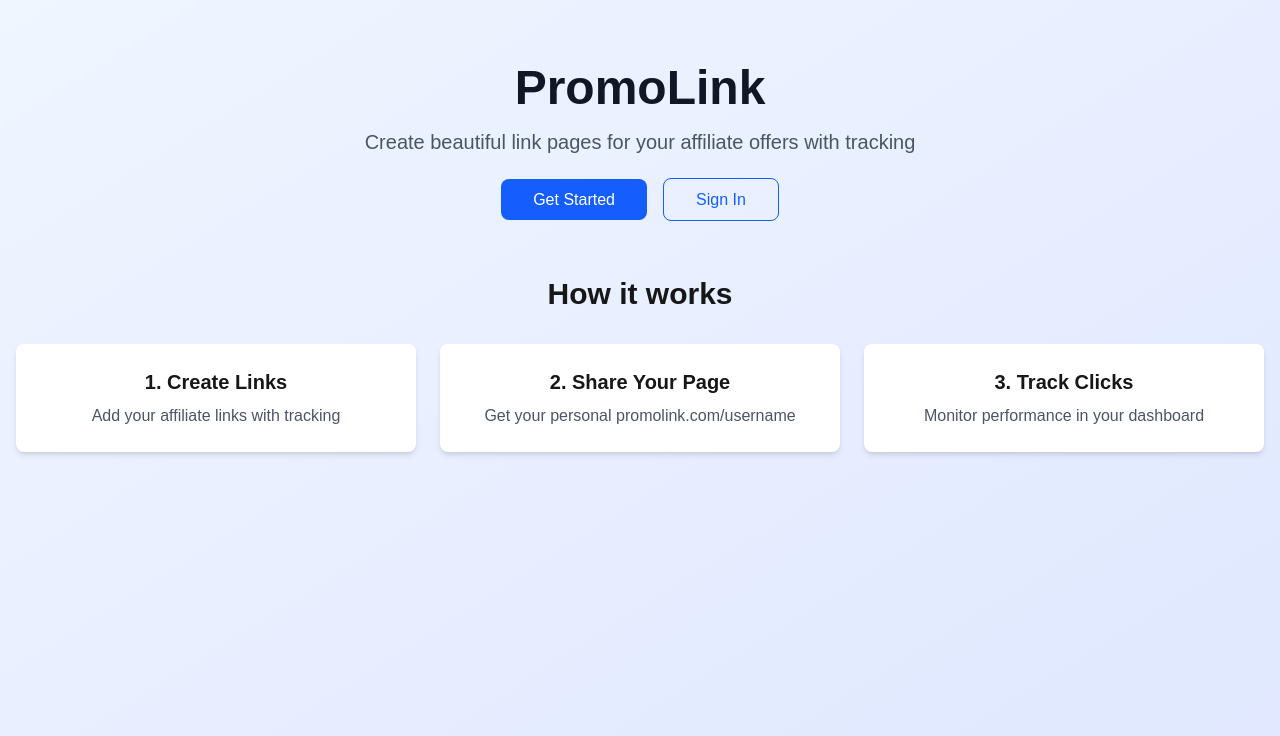
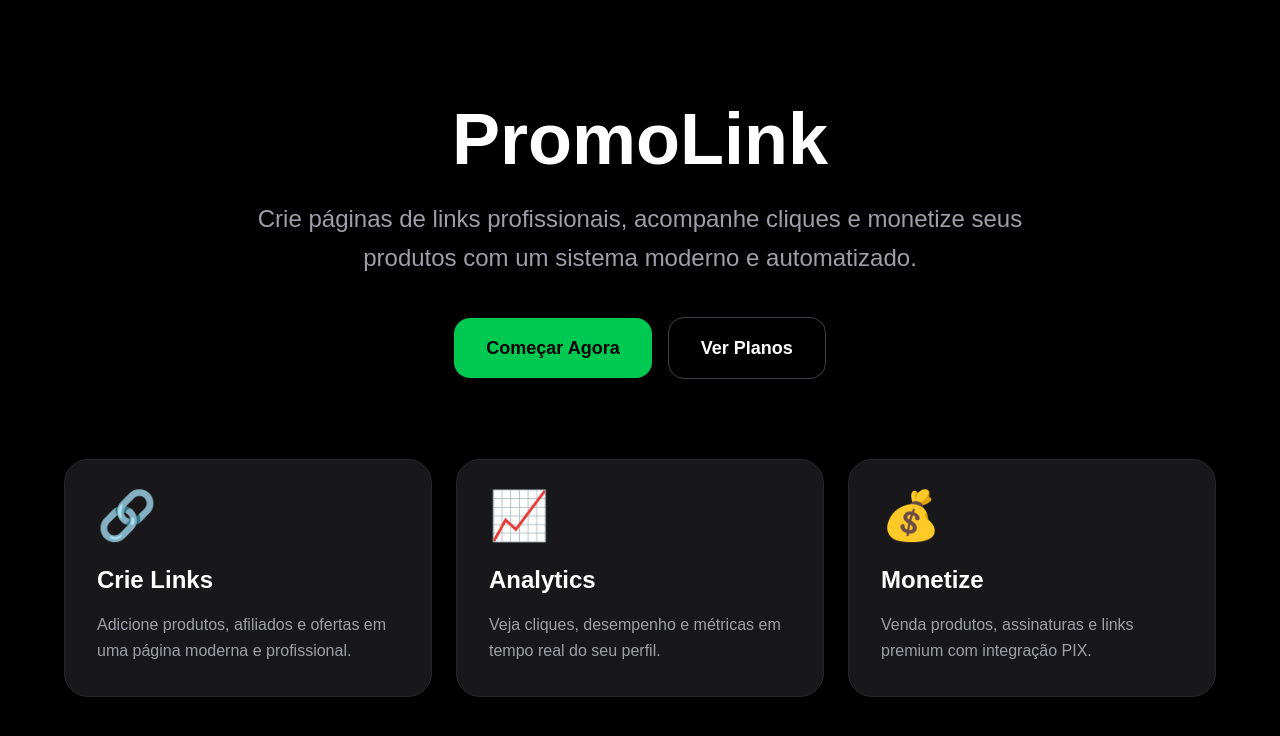
Before and after one commit to Otaviolodc/promolink, a Next.js app: page / in a window 1280 px wide. Shown: the top 736 px of the page. Built offline with nearby package versions, Linux system fonts and the light colour scheme.

Commit message:
new homepage layout

```diff
--- a/src/app/page.tsx
+++ b/src/app/page.tsx
@@ -1,51 +1,108 @@
-import Link from 'next/link'
+import Link from "next/link";
 
-export default function Home() {
+export default function HomePage() {
+
   return (
-    <div className="min-h-screen bg-gradient-to-br from-blue-50 to-indigo-100">
-      <div className="container mx-auto px-4 py-16">
-        <div className="text-center">
-          <h1 className="text-5xl font-bold text-gray-900 mb-4">
+
+    <main className="min-h-screen bg-black text-white flex items-center justify-center p-8">
+
+      <div className="max-w-6xl w-full">
+
+        {/* HERO */}
+
+        <div className="text-center mb-20">
+
+          <h1 className="text-7xl font-bold mb-6">
             PromoLink
           </h1>
-          <p className="text-xl text-gray-600 mb-8">
-            Create beautiful link pages for your affiliate offers with tracking
+
+          <p className="text-zinc-400 text-2xl max-w-3xl mx-auto leading-relaxed">
+            Crie páginas de links profissionais,
+            acompanhe cliques e monetize seus produtos
+            com um sistema moderno e automatizado.
           </p>
 
-          <div className="space-x-4">
-            <Link
-              href="/dashboard"
-              className="bg-blue-600 text-white px-8 py-3 rounded-lg hover:bg-blue-700"
-            >
-              Get Started
-            </Link>
+          <div className="flex items-center justify-center gap-4 mt-10">
+
             <Link
               href="/auth"
-              className="border border-blue-600 text-blue-600 px-8 py-3 rounded-lg hover:bg-blue-50"
+              className="bg-green-500 hover:bg-green-400 transition px-8 py-4 rounded-2xl font-bold text-black text-lg"
             >
-              Sign In
+              Começar Agora
             </Link>
+
+            <Link
+              href="/pricing"
+              className="border border-zinc-700 hover:border-zinc-500 transition px-8 py-4 rounded-2xl font-bold text-lg"
+            >
+              Ver Planos
+            </Link>
+
           </div>
+
         </div>
 
-        <div className="mt-16 text-center">
-          <h2 className="text-3xl font-bold mb-8">How it works</h2>
-          <div className="grid grid-cols-1 md:grid-cols-3 gap-6">
-            <div className="bg-white p-6 rounded-lg shadow-md">
-              <h3 className="text-xl font-semibold mb-2">1. Create Links</h3>
-              <p className="text-gray-600">Add your affiliate links with tracking</p>
+        {/* CARDS */}
+
+        <div className="grid md:grid-cols-3 gap-6">
+
+          <div className="bg-zinc-900 border border-zinc-800 rounded-3xl p-8">
+
+            <div className="text-5xl mb-6">
+              🔗
             </div>
-            <div className="bg-white p-6 rounded-lg shadow-md">
-              <h3 className="text-xl font-semibold mb-2">2. Share Your Page</h3>
-              <p className="text-gray-600">Get your personal promolink.com/username</p>
+
+            <h2 className="text-2xl font-bold mb-4">
+              Crie Links
+            </h2>
+
+            <p className="text-zinc-400 leading-relaxed">
+              Adicione produtos, afiliados e ofertas
+              em uma página moderna e profissional.
+            </p>
+
+          </div>
+
+          <div className="bg-zinc-900 border border-zinc-800 rounded-3xl p-8">
+
+            <div className="text-5xl mb-6">
+              📈
             </div>
-            <div className="bg-white p-6 rounded-lg shadow-md">
-              <h3 className="text-xl font-semibold mb-2">3. Track Clicks</h3>
-              <p className="text-gray-600">Monitor performance in your dashboard</p>
+
+            <h2 className="text-2xl font-bold mb-4">
+              Analytics
+            </h2>
+
+            <p className="text-zinc-400 leading-relaxed">
+              Veja cliques, desempenho e métricas
+              em tempo real do seu perfil.
+            </p>
+
+          </div>
+
+          <div className="bg-zinc-900 border border-zinc-800 rounded-3xl p-8">
+
+            <div className="text-5xl mb-6">
+              💰
             </div>
+
+            <h2 className="text-2xl font-bold mb-4">
+              Monetize
+            </h2>
+
+            <p className="text-zinc-400 leading-relaxed">
+              Venda produtos, assinaturas e links
+              premium com integração PIX.
+            </p>
+
           </div>
+
         </div>
+
       </div>
-    </div>
-  )
+
+    </main>
+
+  );
+
 }
```
